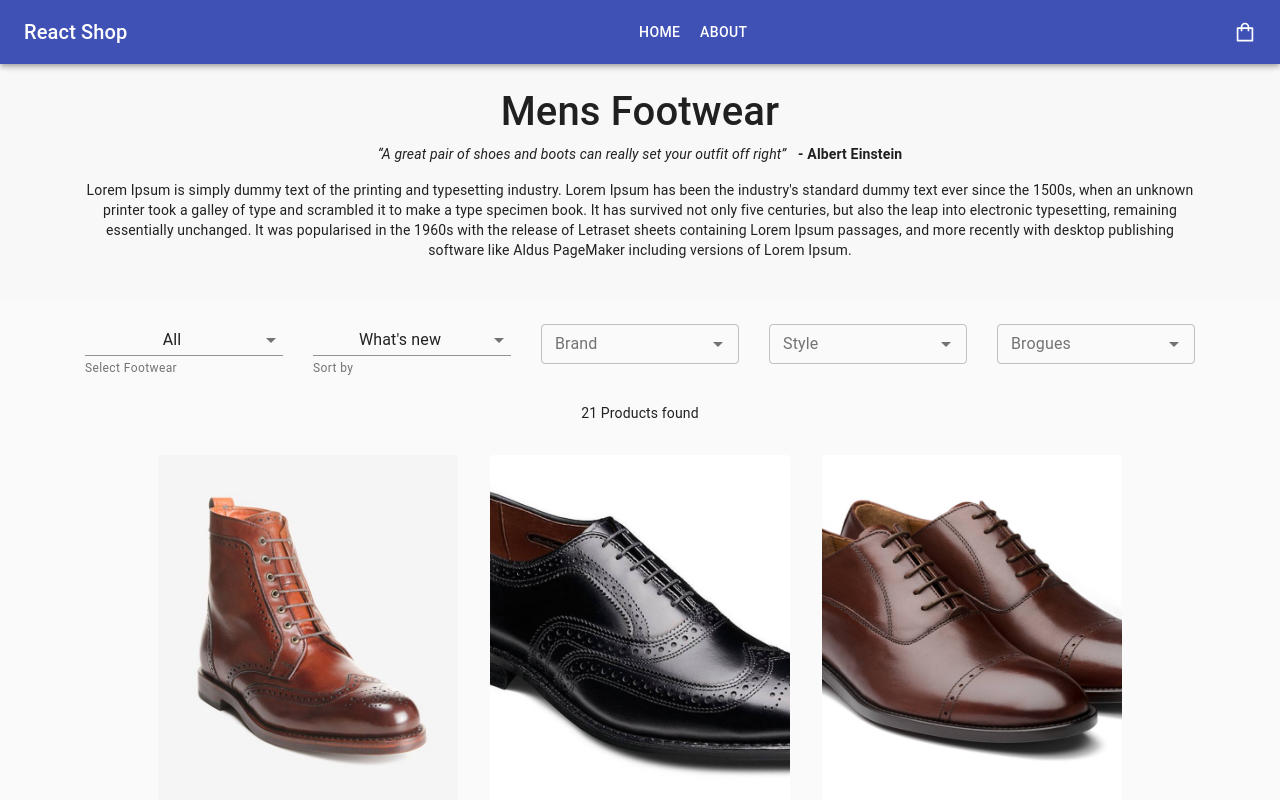
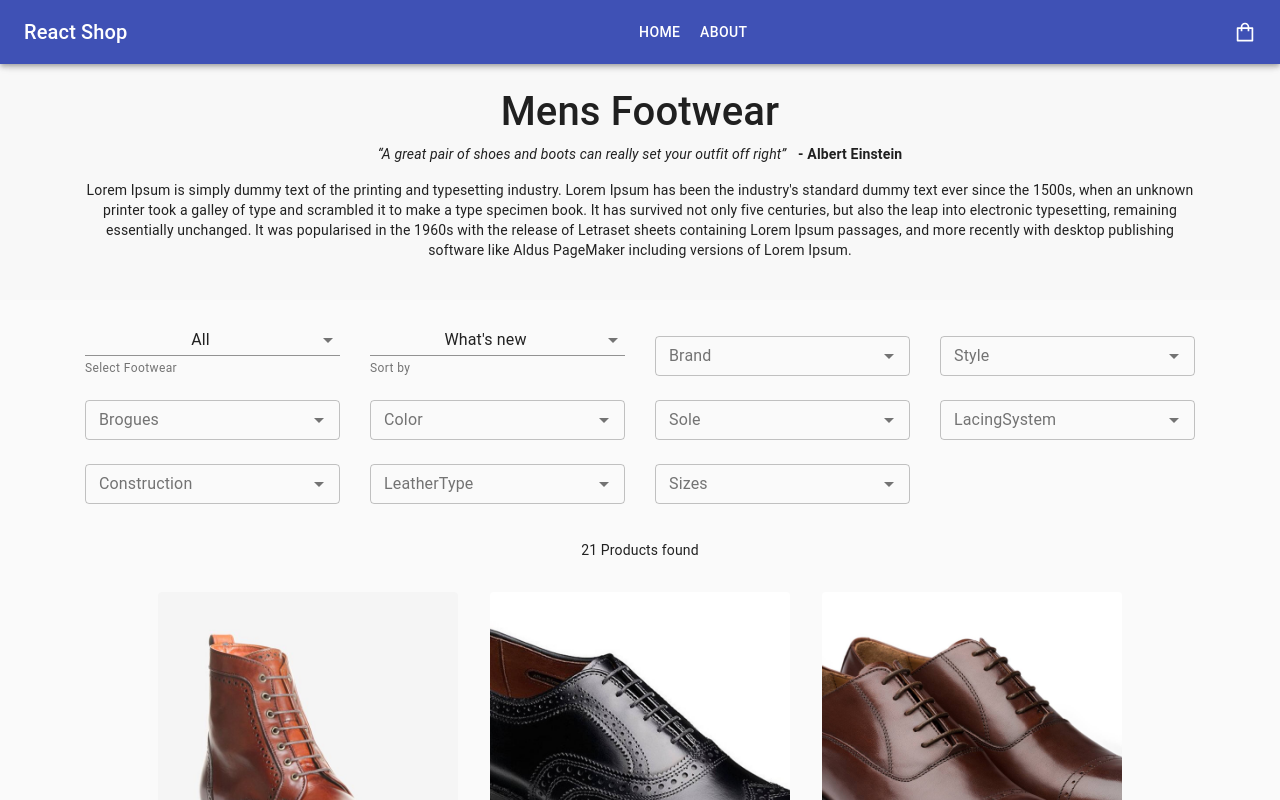
Before and after one commit to giorgoslytos/react-footwear-shop, a React (Create React App) app: page / in a window 1280 px wide. Shown: the top 800 px of the page. Built offline with nearby package versions, Linux system fonts and the light colour scheme.

Commit message:
working for every checkboxesTag item

```diff
--- a/public/data/data.json
+++ b/public/data/data.json
@@ -27,8 +27,8 @@
 		"material": "leather",
 		"leatherType": "suede",
 		"style": "chelsea",
-		"brogues": "",
-		"lacingSystem": "",
+		"brogues": "none",
+		"lacingSystem": "none",
 		"color": "brown",
 		"sole": "rubber",
 		"sizes": [40, 41, 43, 45],
@@ -46,8 +46,8 @@
 		"material": "leather",
 		"leatherType": "suede",
 		"style": "chelsea",
-		"brogues": "",
-		"lacingSystem": "",
+		"brogues": "none",
+		"lacingSystem": "none",
 		"color": "stone",
 		"sole": "rubber",
 		"sizes": [40, 41, 43, 45, 46],
@@ -65,8 +65,8 @@
 		"material": "leather",
 		"leatherType": "suede",
 		"style": "chukka",
-		"brogues": "",
-		"lacingSystem": "",
+		"brogues": "none",
+		"lacingSystem": "none",
 		"color": "brown",
 		"sole": "rubber",
 		"sizes": [40, 41, 43],
@@ -82,9 +82,9 @@
 		"model": "1265",
 		"description": "Auctor urna nunc id cursus metus aliquam eleifend mi in. Velit laoreet id donec ultrices tincidunt arcu non sodales neque.",
 		"material": "synthetic leather",
-		"leatherType": "",
+		"leatherType": "none",
 		"style": "chukka",
-		"brogues": "",
+		"brogues": "none",
 		"lacingSystem": "laces",
 		"color": "brown",
 		"sole": "crepe",
@@ -102,7 +102,7 @@
 		"description": "Tincidunt eget nullam non nisi est sit. Bibendum neque egestas congue quisque. In eu mi bibendum neque egestas congue. ",
 		"material": "leather",
 		"leatherType": "full grain",
-		"style": "dress",
+		"style": "dress boots",
 		"brogues": "full brogues (wingtips)",
 		"lacingSystem": "laces",
 		"color": "brown",
@@ -121,7 +121,7 @@
 		"description": "Eget est lorem ipsum dolor sit amet. Diam maecenas ultricies mi eget mauris. Fames ac turpis egestas integer eget aliquet. ",
 		"material": "leather",
 		"leatherType": "full grain",
-		"style": "dress",
+		"style": "dress boots",
 		"brogues": "full brogues (wingtips)",
 		"lacingSystem": "laces",
 		"color": "tan",
@@ -141,7 +141,7 @@
 		"material": "leather",
 		"leatherType": "suede",
 		"style": "derby",
-		"brogues": "",
+		"brogues": "none",
 		"lacingSystem": "laces",
 		"color": "brown",
 		"sole": "rubber",
@@ -160,7 +160,7 @@
 		"material": "leather",
 		"leatherType": "suede",
 		"style": "derby",
-		"brogues": "",
+		"brogues": "none",
 		"lacingSystem": "laces",
 		"color": "brown",
 		"sole": "rubber",
@@ -179,7 +179,7 @@
 		"material": "leather",
 		"leatherType": "genuine",
 		"style": "desert",
-		"brogues": "",
+		"brogues": "none",
 		"lacingSystem": "laces",
 		"color": "brown",
 		"sole": "crepe",
@@ -236,7 +236,7 @@
 		"material": "leather",
 		"leatherType": "corrected or embossed grain",
 		"style": "oxford",
-		"brogues": "quarter brogues",
+		"brogues": "half brogues",
 		"lacingSystem": "laces",
 		"color": "tan",
 		"sole": "rubber",
@@ -254,7 +254,7 @@
 		"description": "Egestas sed sed risus pretium quam vulputate dignissim suspendisse in. ",
 		"material": "leather",
 		"leatherType": "corrected or embossed grain",
-		"style": "dress",
+		"style": "dress boots",
 		"brogues": "half brogues",
 		"lacingSystem": "laces",
 		"color": "brown",
@@ -274,7 +274,7 @@
 		"material": "leather",
 		"leatherType": "full grain",
 		"style": "loafer",
-		"brogues": "",
+		"brogues": "none",
 		"lacingSystem": "laces",
 		"color": "brown",
 		"sole": "rubber",
@@ -331,7 +331,7 @@
 		"material": "leather",
 		"leatherType": "corrected or embossed grain",
 		"style": "moccassin",
-		"brogues": "medallion",
+		"brogues": "none",
 		"lacingSystem": "laces",
 		"color": "brown",
 		"sole": "rubber",
@@ -345,11 +345,11 @@
 		"id": "19",
 		"type": "shoes",
 		"brand": "Hamilton",
-		"model": "moc 1245",
+		"model": "quarter",
 		"description": "Dictumst vestibulum rhoncus est pellentesque elit ullamcorper dignissim cras. ",
 		"material": "leather",
 		"leatherType": "corrected or embossed grain",
-		"style": "moccassin",
+		"style": "oxford",
 		"brogues": "quarter brogues",
 		"lacingSystem": "laces",
 		"color": "tan",
@@ -388,7 +388,7 @@
 		"material": "leather",
 		"leatherType": "full grain",
 		"style": "desert",
-		"brogues": "",
+		"brogues": "none",
 		"lacingSystem": "laces",
 		"color": "black",
 		"sole": "leather",
--- a/src/App.scss
+++ b/src/App.scss
@@ -38,4 +38,7 @@
 			}
 		}
 	}
+	.CheckboxesTags {
+		margin: 12px 0;
+	}
 }
--- a/src/components/CheckboxesTags.js
+++ b/src/components/CheckboxesTags.js
@@ -19,13 +19,16 @@ export default function CheckboxesTags({
 }) {
 	// const [selectedItems, setSelectedItems] = useState([]);
 
-	const checkBoxOptions = [
-		...new Set(shoes.map((shoe) => shoe[placeholderLabel])),
-	].map((item) =>
-		item ? item.charAt(0).toUpperCase() + item.slice(1) : 'None'
-	);
+	const checkBoxOptions =
+		placeholderLabel !== 'sizes'
+			? [...new Set(shoes.map((shoe) => shoe[placeholderLabel]))]
+					.map((item) =>
+						item ? item.charAt(0).toUpperCase() + item.slice(1) : 'None'
+					)
+					.sort()
+			: '';
 
-	placeholderLabel =
+	const placeholder =
 		placeholderLabel.charAt(0).toUpperCase() + placeholderLabel.slice(1);
 
 	function onTagsChange(event, values) {
@@ -39,6 +42,7 @@ export default function CheckboxesTags({
 			multiple
 			id="checkboxes-tags-demo"
 			size="small"
+			className="CheckboxesTags"
 			options={checkBoxOptions}
 			disableCloseOnSelect
 			onChange={onTagsChange}
@@ -57,8 +61,8 @@ export default function CheckboxesTags({
 				<TextField
 					{...params}
 					variant="outlined"
-					label={placeholderLabel}
-					placeholder={'Select ' + placeholderLabel}
+					label={placeholder}
+					placeholder={'Select ' + placeholder}
 				/>
 			)}
 		/>
--- a/src/components/NavFilters.js
+++ b/src/components/NavFilters.js
@@ -22,13 +22,13 @@ const NavFilters = ({
 	return (
 		<div className="container my-4">
 			<div className="row">
-				<div className="col">
+				<div className="col-6 col-md-4 col-lg-3">
 					<SimpleSelect handleFilterFunction={handleFilterFunction} />
 				</div>
-				<div className="col">
+				<div className="col-6 col-md-4 col-lg-3">
 					<SimpleSelectSort handleSortFunction={handleSortFunction} />
 				</div>
-				<div className="col">
+				<div className="col-6 col-md-4 col-lg-3">
 					<CheckboxesTags
 						placeholderLabel="brand"
 						shoes={shoes}
@@ -36,43 +36,71 @@ const NavFilters = ({
 						onCheckBoxesChange={onCheckBoxesChange}
 					/>
 				</div>
-				<div className="col">
-					<CheckboxesTags placeholderLabel="style" shoes={shoes} />
+				<div className="col-6 col-md-4 col-lg-3">
+					<CheckboxesTags
+						placeholderLabel="style"
+						shoes={shoes}
+						handleFilterBrand={handleFilterBrand}
+						onCheckBoxesChange={onCheckBoxesChange}
+					/>
 				</div>
-				<div className="col">
-					<CheckboxesTags placeholderLabel="brogues" shoes={shoes} />
+				<div className="col-6 col-md-4 col-lg-3">
+					<CheckboxesTags
+						placeholderLabel="brogues"
+						shoes={shoes}
+						handleFilterBrand={handleFilterBrand}
+						onCheckBoxesChange={onCheckBoxesChange}
+					/>
+				</div>
+				<div className="col-6 col-md-4 col-lg-3">
+					<CheckboxesTags
+						placeholderLabel="color"
+						shoes={shoes}
+						handleFilterBrand={handleFilterBrand}
+						onCheckBoxesChange={onCheckBoxesChange}
+					/>
+				</div>
+				<div className="col-6 col-md-4 col-lg-3">
+					<CheckboxesTags
+						placeholderLabel="sole"
+						shoes={shoes}
+						handleFilterBrand={handleFilterBrand}
+						onCheckBoxesChange={onCheckBoxesChange}
+					/>
+				</div>
+				<div className="col-6 col-md-4 col-lg-3">
+					<CheckboxesTags
+						placeholderLabel="lacingSystem"
+						shoes={shoes}
+						handleFilterBrand={handleFilterBrand}
+						onCheckBoxesChange={onCheckBoxesChange}
+					/>
+				</div>
+				<div className="col-6 col-md-4 col-lg-3">
+					<CheckboxesTags
+						placeholderLabel="construction"
+						shoes={shoes}
+						handleFilterBrand={handleFilterBrand}
+						onCheckBoxesChange={onCheckBoxesChange}
+					/>
+				</div>
+				<div className="col-6 col-md-4 col-lg-3">
+					<CheckboxesTags
+						placeholderLabel="leatherType"
+						shoes={shoes}
+						handleFilterBrand={handleFilterBrand}
+						onCheckBoxesChange={onCheckBoxesChange}
+					/>
+				</div>
+				<div className="col-6 col-md-4 col-lg-3">
+					<CheckboxesTags
+						placeholderLabel="sizes"
+						shoes={shoes}
+						handleFilterBrand={handleFilterBrand}
+						onCheckBoxesChange={onCheckBoxesChange}
+					/>
 				</div>
 			</div>
-			{/* <FormControl className={classes.formControl}>
-				<Select
-					value={type}
-					displayEmpty
-					className={classes.selectEmpty}
-					onChange={(event) => setType(event.target.value)}
-					inputProps={{ 'aria-label': 'Without label' }}
-				>
-					<MenuItem
-						value={0}
-						onClick={() =>
-							props.handleFilterFunction('type', ['shoes', 'boots'])
-						}
-					>
-						All
-					</MenuItem>
-					<MenuItem
-						value={1}
-						onClick={() => props.handleFilterFunction('type', ['shoes'])}
-					>
-						Shoes
-					</MenuItem>
-					<MenuItem
-						value={2}
-						onClick={() => props.handleFilterFunction('type', ['boots'])}
-					>
-						Boots
-					</MenuItem>
-				</Select>
-			</FormControl> */}
 		</div>
 	);
 };
--- a/src/pages/HomePage.js
+++ b/src/pages/HomePage.js
@@ -1,7 +1,6 @@
 import React, { useState, useEffect } from 'react';
 import ImgMediaCard from '../components/ImgMediaCard';
 import NavFilters from '../components/NavFilters';
-import CheckboxesTags from '../components/CheckboxesTags';
 
 const HomePage = () => {
 	const [shoes, setShoes] = useState([]);
@@ -10,8 +9,7 @@ const HomePage = () => {
 	const [queryType, setQueryType] = useState(['shoes', 'boots']);
 	const [queryBrand, setQueryBrand] = useState([]);
 	const [filterEvent, setFilterEvent] = useState(['date-desc']);
-	const [checkBoxLabel, setCheckBoxLabel] = useState(['']);
-	const [checkBoxValues, setCheckBoxValues] = useState([]);
+	const [checkBoxObj, setCheckBoxObj] = useState(['']);
 
 	useEffect(() => {
 		fetch('../../data/data.json')
@@ -37,25 +35,17 @@ const HomePage = () => {
 						}
 					})
 					.filter((item) => {
-						if (checkBoxValues.length > 0) {
-							console.log('entered');
-							for (let i = 0; i < checkBoxValues.length; i++) {
-								console.log('checkBoxValues ' + checkBoxValues[0]);
-								console.log('checkBoxLabel ' + checkBoxLabel);
-								console.log(item);
-								if (item[checkBoxLabel.toLowerCase()] === checkBoxValues[i]) {
+						if (checkBoxObj.values.length > 0) {
+							for (let i = 0; i < checkBoxObj.values.length; i++) {
+								if (
+									item[checkBoxObj.name].toLowerCase() ===
+									checkBoxObj.values[i].toLowerCase()
+								) {
 									return true;
 								}
 							}
 						} else return true;
 					});
-				// .filter((item) => {
-				// 	for (let i = 0; i < queryType.length; i++) {
-				// 		if (item['brand'] === queryType[i]) {
-				// 			return true;
-				// 		}
-				// 	}
-				// });
 				setShoes(shoesRes);
 			});
 	}, filterEvent);
@@ -79,8 +69,9 @@ const HomePage = () => {
 	}
 
 	function onCheckBoxesChange(label, values) {
-		setCheckBoxLabel(label);
-		setCheckBoxValues(values);
+		// setCheckBoxLabel(label);
+		const obj = new Object({ name: label, values: values });
+		setCheckBoxObj(obj);
 		const tmpEvent = `${label}-${values}`;
 		setFilterEvent([tmpEvent]);
 	}
```
